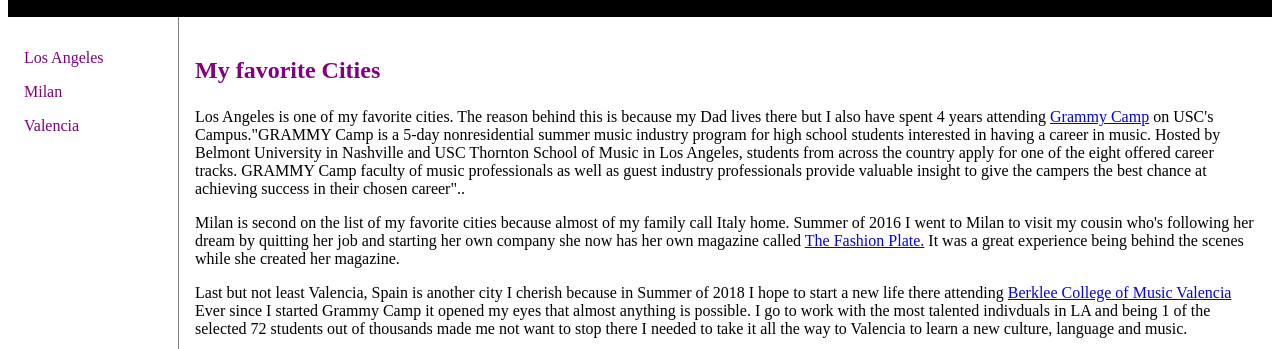
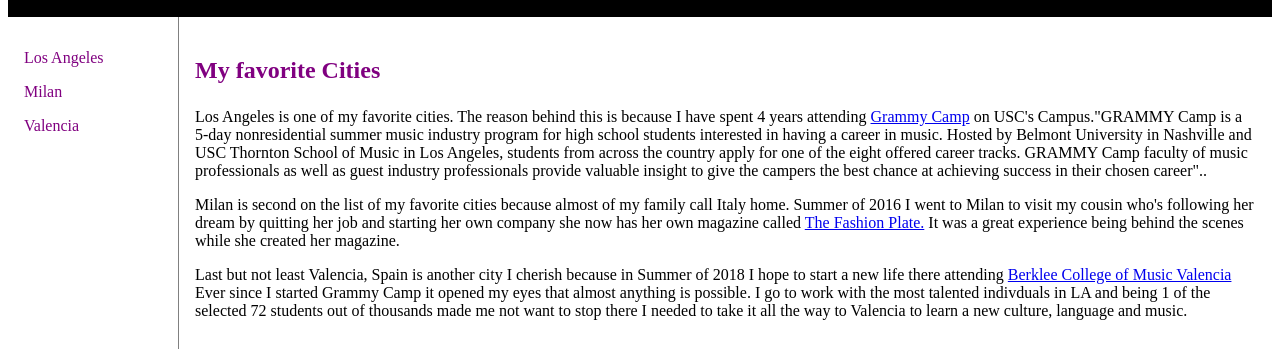
Before and after one commit to kenzbennz/kenzbennz.github.io, a plain HTML site: page mckenzie.html in a window 1280 px wide. Shown: the part 103-452 px from the top of the page. Drawn offline with Linux system fonts and the light colour scheme.

Commit message:
Update mckenzie.html

```diff
--- a/mckenzie.html
+++ b/mckenzie.html
@@ -56,7 +56,7 @@
 
 <article>
   <h1><p style="color:purple;">My favorite Cities</p></h1>
-  <p>Los Angeles is one of my favorite cities. The reason behind this is because my Dad lives there but I also have spent 4 years attending <a href="http://www.grammyintheschools.com/programs/grammy-camp">Grammy Camp<a/> on USC's Campus."GRAMMY Camp is a 5-day nonresidential summer music industry program for high school students interested in having a career in music. Hosted by Belmont University in Nashville and USC Thornton School of Music in Los Angeles, students from across the country apply for one of the eight offered career tracks. GRAMMY Camp faculty of music professionals as well as guest industry professionals provide valuable insight to give the campers the best chance at achieving success in their chosen career"..</p>
+  <p>Los Angeles is one of my favorite cities. The reason behind this is because I have spent 4 years attending <a href="http://www.grammyintheschools.com/programs/grammy-camp">Grammy Camp<a/> on USC's Campus."GRAMMY Camp is a 5-day nonresidential summer music industry program for high school students interested in having a career in music. Hosted by Belmont University in Nashville and USC Thornton School of Music in Los Angeles, students from across the country apply for one of the eight offered career tracks. GRAMMY Camp faculty of music professionals as well as guest industry professionals provide valuable insight to give the campers the best chance at achieving success in their chosen career"..</p>
   <p>Milan is second on the list of my favorite cities because almost of my family call Italy home. Summer of 2016 I went to Milan to visit my cousin who's following her dream by quitting her job and starting her own company she now has her own magazine called <a href="https://thefashionplatemag.com/"> The Fashion Plate.</a> It was a great experience being behind the scenes while she created her magazine.</p>
   <p>Last but not least Valencia, Spain is another city I cherish because in Summer of 2018 I hope to start a new life there attending <a href="https://valencia.berklee.edu/"> Berklee College of Music Valencia</a> Ever since I started Grammy Camp it opened my eyes that almost anything is possible. I go to work with the most talented indivduals in LA and being 1 of the selected 72 students out of thousands made me not want to stop there I needed to take it all the way to Valencia to learn a new culture, language and music.</p>
 </article>
```
